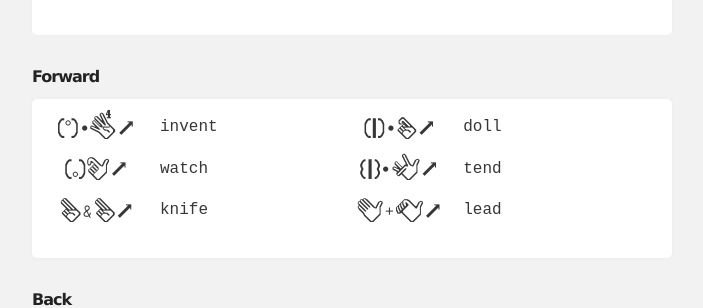
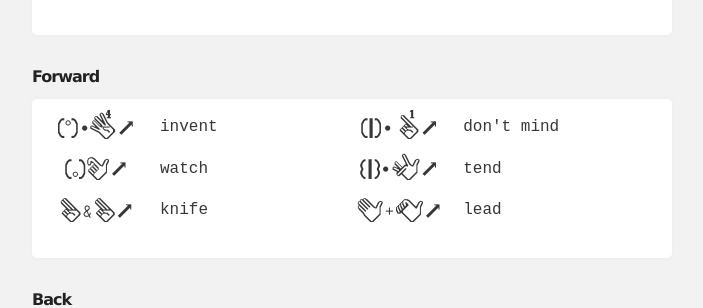
Before and after one commit to aslfont/aslfont.github.com, a Jekyll site: the page built from Symbol-Font-For-ASL/lesson5.html, in a window 1280 px wide and 1400 px high, scrolled down 1697 px. Shown: the part 150-458 px from the top of the window, without its empty margins (288-991 px from the left). Built offline with Jekyll 4.4.1, drawn with Linux system fonts in a browser that asks for light colours; nearby versions of some CDN libraries; Markdown is read by kramdown in place of the engine named in the settings.

Commit message:
dont mind for doll

```diff
--- a/Symbol-Font-For-ASL/lesson5.html
+++ b/Symbol-Font-For-ASL/lesson5.html
@@ -81,7 +81,7 @@ title: "Lesson 5: Directions"
 <div class="medium boxshadow-p" style="font-family:monospace">
   <dl class="inline inline2b">
     <dt class="asl">(`)*4/</dt><dd>invent</dd>
-    <dt class="asl">(|)*x/</dt><dd>doll</dd>
+    <dt class="asl">(|)*1/</dt><dd>don't mind</dd>
 
     <dt class="asl">(.)L/</dt><dd>watch</dd>
     <dt class="asl">{|}*P/</dt><dd>tend</dd>
@@ -144,7 +144,7 @@ use movie same where bathroom busy cold fish medicine
     <dt>cat</dt><dd><input class="quiz" data-answer="(|)++f&gt;&gt;" ></dd>
     <dt>ugly</dt><dd><input class="quiz" data-answer="(|)x&gt;" ></dd>
     <dt>invent</dt><dd><input class="quiz" data-answer="(`)*4/" ></dd>
-    <dt>doll</dt><dd><input class="quiz" data-answer="(|)*x/" ></dd>
+    <dt>don't-mind</dt><dd><input class="quiz" data-answer="(|)*1/" ></dd>
     <dt>watch</dt><dd><input class="quiz" data-answer="(.)L/" ></dd>
     <dt>tend</dt><dd><input class="quiz" data-answer="{|}*P/" ></dd>
     <dt>knife</dt><dd><input class="quiz" data-answer="u&amp;u/" ></dd>
```
